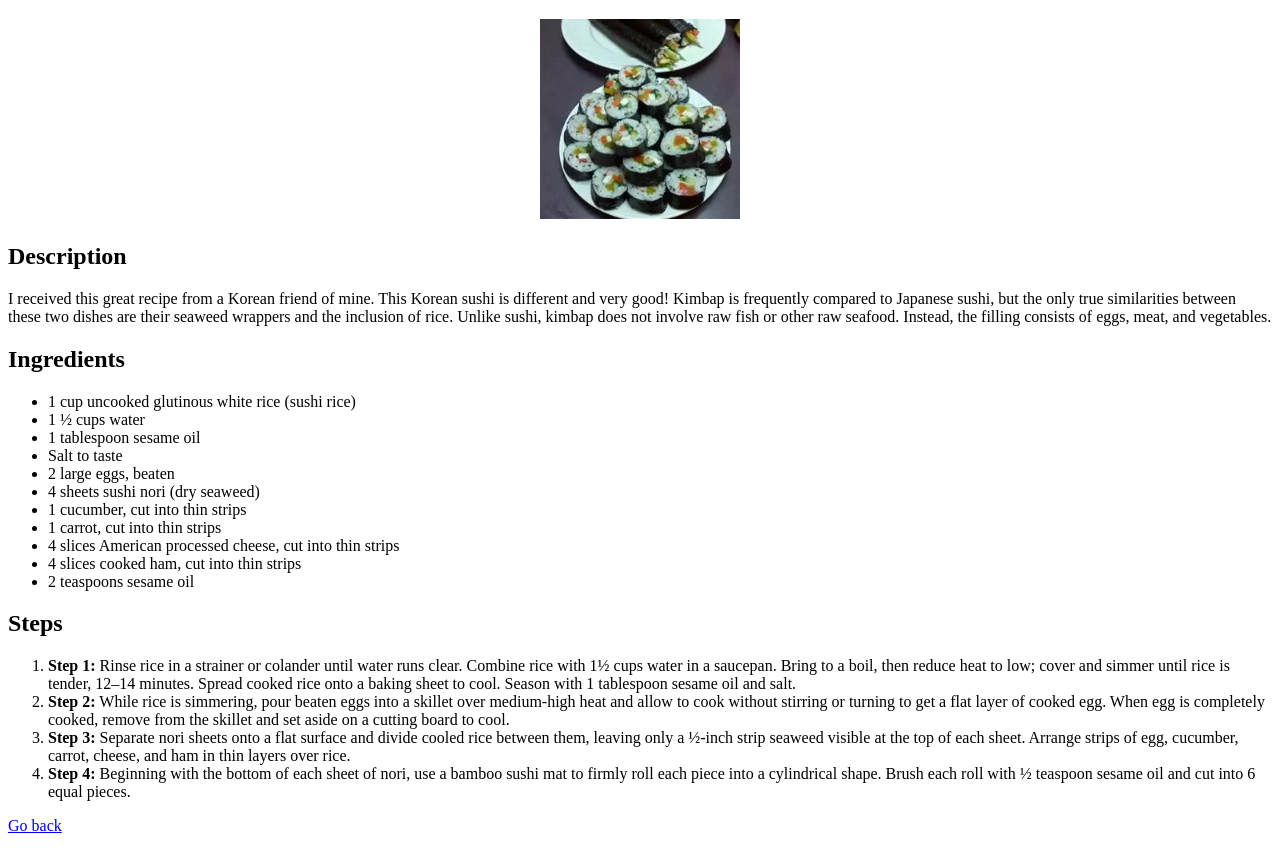
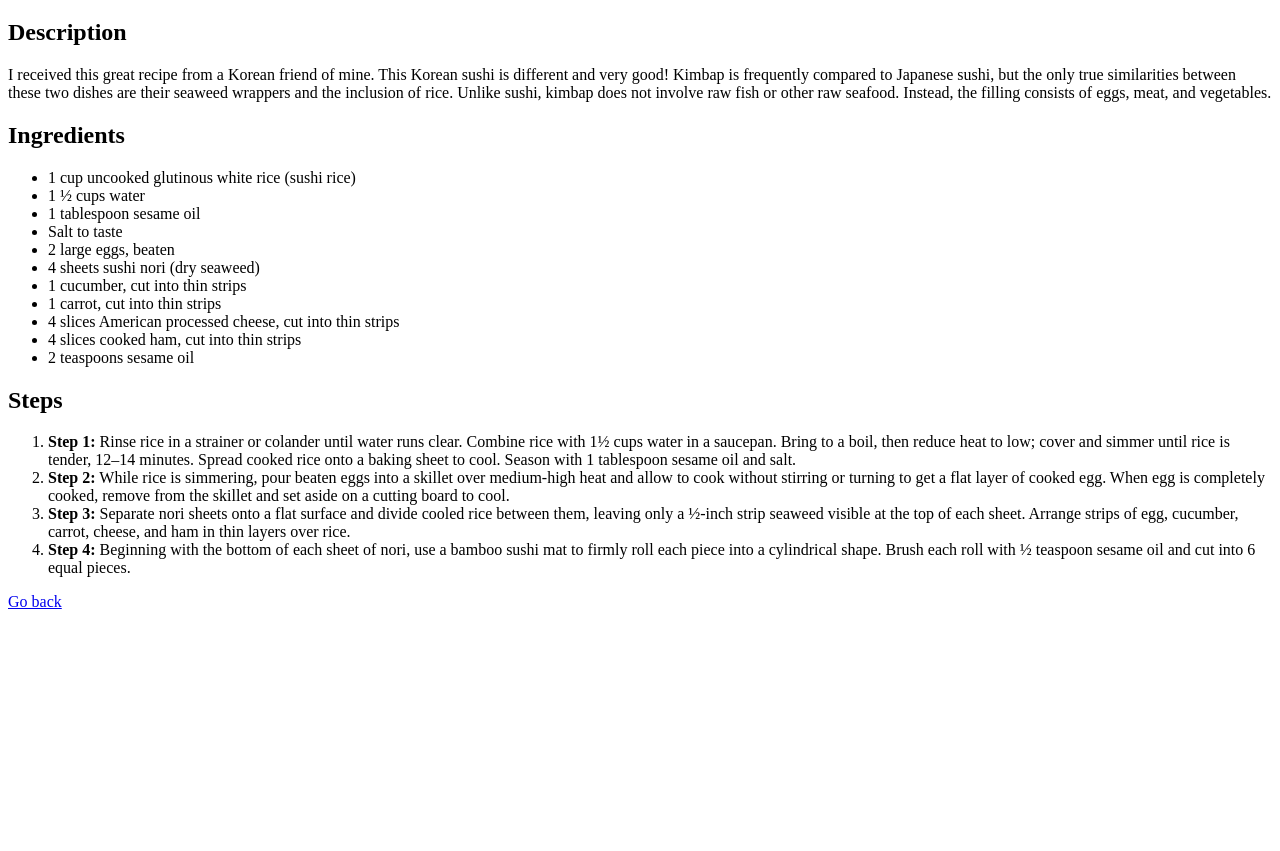
Before and after one commit to JoyTeck296/MyRecipeBook, a plain HTML site: page recipes/kimbap.html in a window 1280 px wide. Shown: the part 61-912 px from the top of the page. After the commit the page ends 800 px from the top, so only its background shows below. Drawn offline with Linux system fonts and the light colour scheme.

Commit message:
modified recipes/kimbap.html

```diff
--- a/recipes/kimbap.html
+++ b/recipes/kimbap.html
@@ -9,7 +9,7 @@
   <h1>Kimbap (Korean Sushi)</h1>
 
   <center>
-    <img src="../asset/Kimbap.jpg" alt="Kimbap (Korean Sushi)" width="200">
+
   </center>
 
   <h2>Description</h2>
```
Also changed, not shown: asset/kimbap.jpg (deleted).
